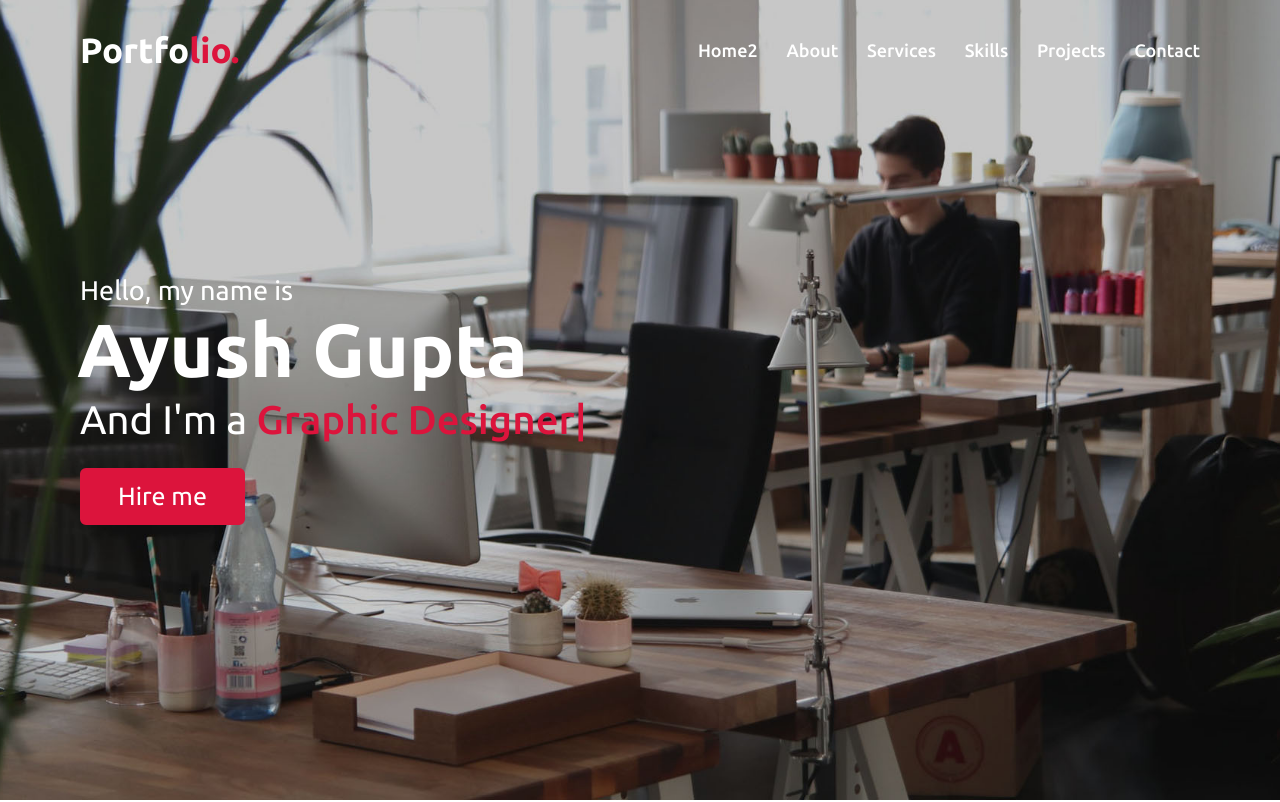
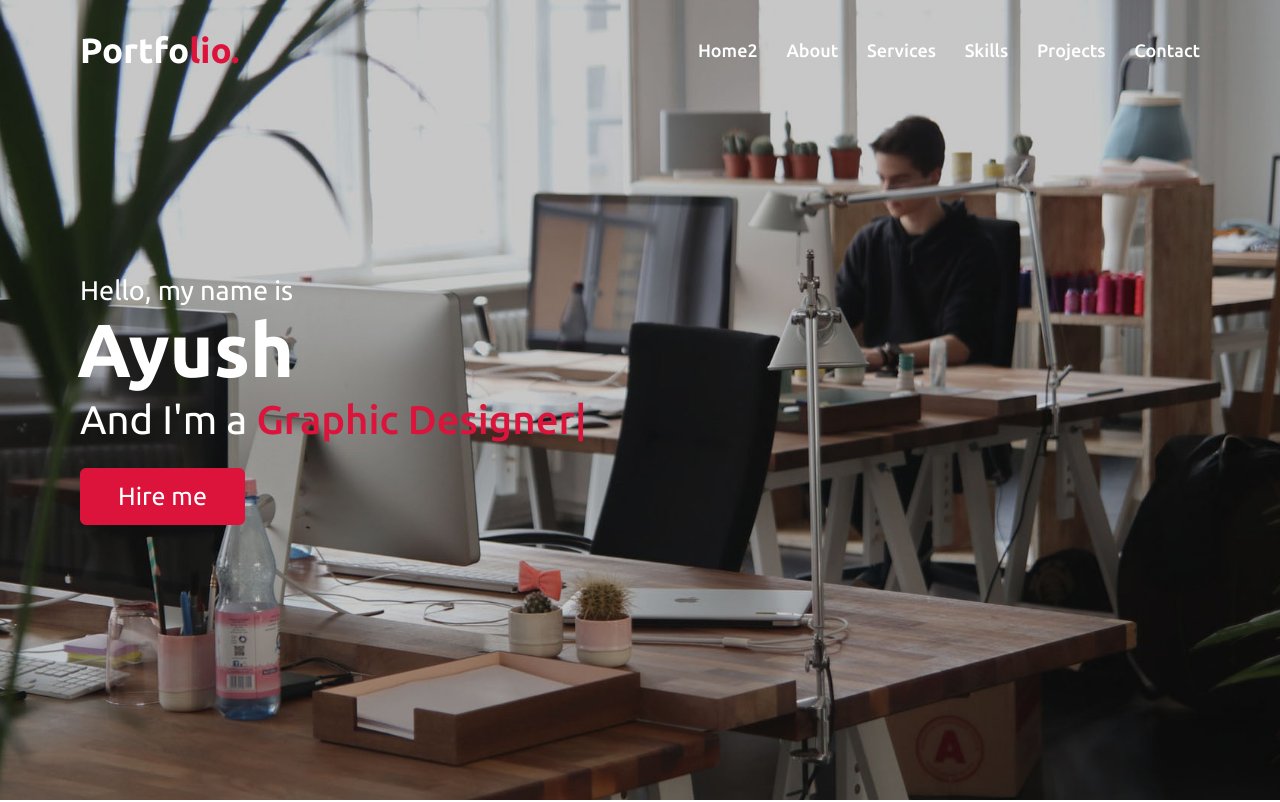
Before and after one commit to AyushGupta7024/portfolio1, a plain HTML site: page index.html in a window 1280 px wide. Shown: the top 802 px of the page. Drawn offline with nearby package versions, Linux system fonts and the light colour scheme.

Commit message:
Update index.html

```diff
--- a/index.html
+++ b/index.html
@@ -41,7 +41,7 @@
         <div class="max-width">
             <div class="home-content">
                 <div class="text-1">Hello, my name is</div>
-                <div class="text-2">Ayush Gupta</div>
+                <div class="text-2">Ayush </div>
                 <div class="text-3">And I'm a <span class="typing"></span></div>
                 <a href="#contact">Hire me
 
```
